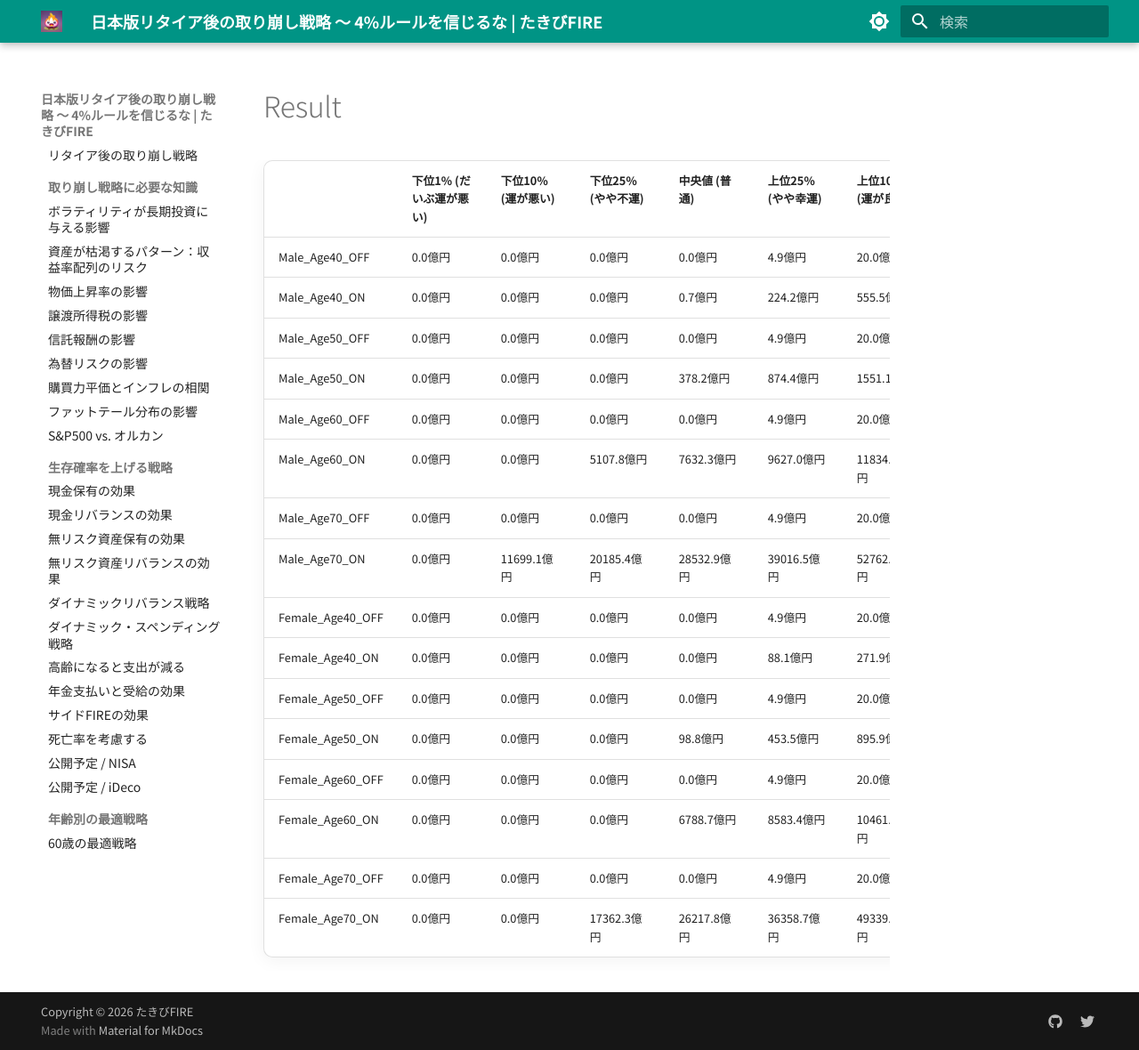
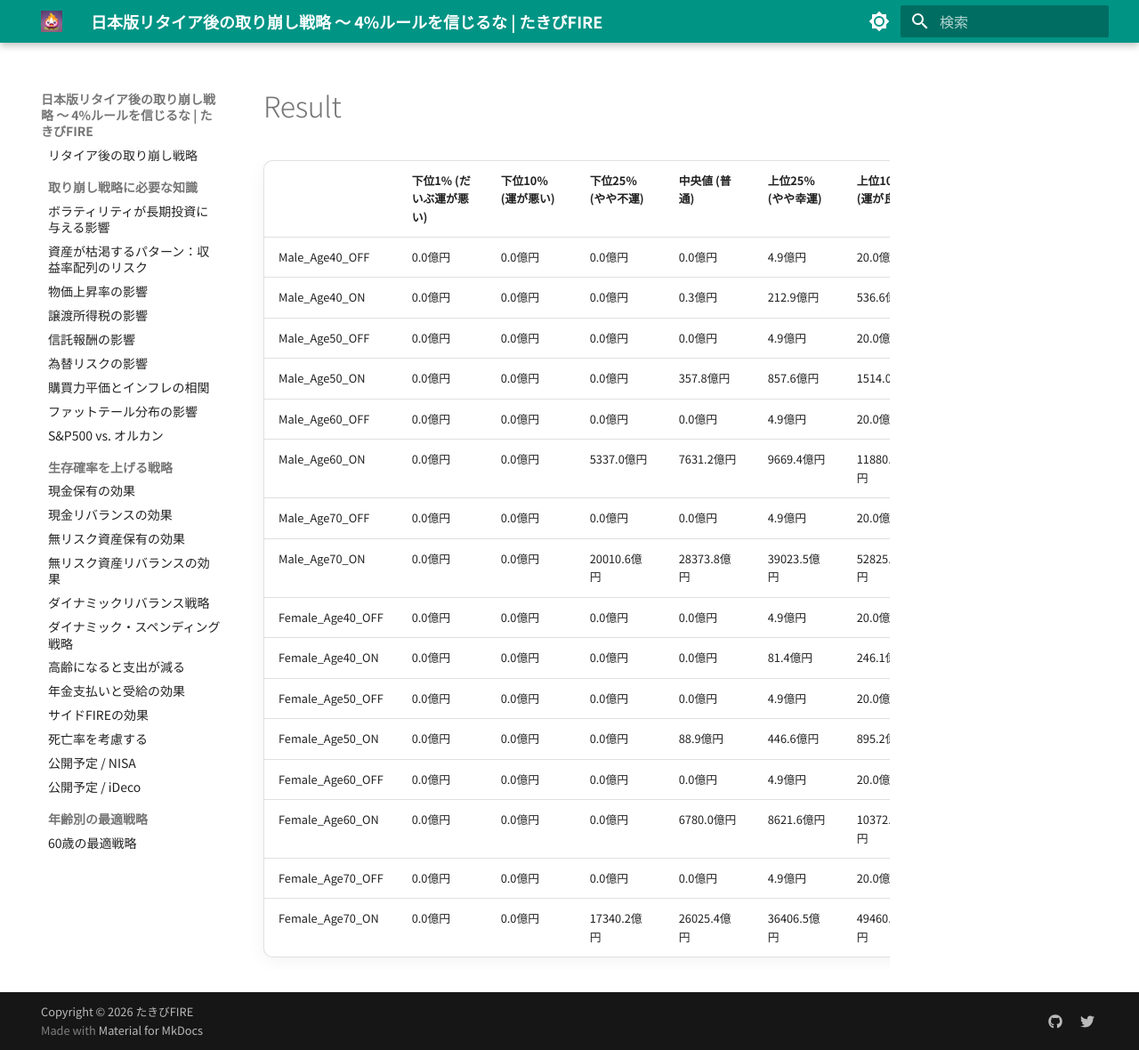
Before and after one commit to TakibiFire/JapaneseTrinityStudy, an MkDocs documentation site: the page built from docs/data/mortality/result.md, in a window 1280 px wide and 1180 px high. Shown: the whole window at 89% size. Built offline with MkDocs 1.6.1 and Material for MkDocs 9.7.7, drawn with Linux system fonts in a browser that asks for light colours.

Commit message:
Update mortality.md with slight regression caused by random values.

```diff
--- a/docs/data/mortality/result.md
+++ b/docs/data/mortality/result.md
@@ -1,18 +1,18 @@
 |                  | 下位1% (だいぶ運が悪い)   | 下位10% (運が悪い)   | 下位25% (やや不運)   | 中央値 (普通)   | 上位25% (やや幸運)   | 上位10% (運が良い)   | 10年破産確率 (%)   | 20年破産確率 (%)   | 30年破産確率 (%)   | 40年破産確率 (%)   | 50年破産確率 (%)   |
 |:-----------------|:-----------------|:---------------|:---------------|:-----------|:---------------|:---------------|:--------------|:--------------|:--------------|:--------------|:--------------|
 | Male_Age40_OFF   | 0.0億円            | 0.0億円          | 0.0億円          | 0.0億円      | 4.9億円          | 20.0億円         | 0.1%          | 13.3%         | 36.7%         | 51.5%         | 59.2%         |
-| Male_Age40_ON    | 0.0億円            | 0.0億円          | 0.0億円          | 0.7億円      | 224.2億円        | 555.5億円        | 0.1%          | 12.7%         | 34.1%         | 45.3%         | 48.9%         |
+| Male_Age40_ON    | 0.0億円            | 0.0億円          | 0.0億円          | 0.3億円      | 212.9億円        | 536.6億円        | 0.1%          | 12.9%         | 34.4%         | 45.7%         | 49.5%         |
 | Male_Age50_OFF   | 0.0億円            | 0.0億円          | 0.0億円          | 0.0億円      | 4.9億円          | 20.0億円         | 0.1%          | 13.3%         | 36.7%         | 51.5%         | 59.2%         |
-| Male_Age50_ON    | 0.0億円            | 0.0億円          | 0.0億円          | 378.2億円    | 874.4億円        | 1551.1億円       | 0.1%          | 12.0%         | 30.4%         | 37.5%         | 38.3%         |
+| Male_Age50_ON    | 0.0億円            | 0.0億円          | 0.0億円          | 357.8億円    | 857.6億円        | 1514.0億円       | 0.1%          | 12.4%         | 30.4%         | 38.0%         | 38.9%         |
 | Male_Age60_OFF   | 0.0億円            | 0.0億円          | 0.0億円          | 0.0億円      | 4.9億円          | 20.0億円         | 0.1%          | 13.3%         | 36.7%         | 51.5%         | 59.2%         |
-| Male_Age60_ON    | 0.0億円            | 0.0億円          | 5107.8億円       | 7632.3億円   | 9627.0億円       | 11834.7億円      | 0.1%          | 10.4%         | 22.3%         | 24.0%         | 24.1%         |
+| Male_Age60_ON    | 0.0億円            | 0.0億円          | 5337.0億円       | 7631.2億円   | 9669.4億円       | 11880.9億円      | 0.1%          | 9.9%          | 21.4%         | 23.3%         | 23.3%         |
 | Male_Age70_OFF   | 0.0億円            | 0.0億円          | 0.0億円          | 0.0億円      | 4.9億円          | 20.0億円         | 0.1%          | 13.3%         | 36.7%         | 51.5%         | 59.2%         |
-| Male_Age70_ON    | 0.0億円            | 11699.1億円      | 20185.4億円      | 28532.9億円  | 39016.5億円      | 52762.8億円      | 0.0%          | 6.0%          | 9.3%          | 9.4%          | 9.4%          |
+| Male_Age70_ON    | 0.0億円            | 0.0億円          | 20010.6億円      | 28373.8億円  | 39023.5億円      | 52825.0億円      | 0.1%          | 6.6%          | 10.1%         | 10.1%         | 10.1%         |
 | Female_Age40_OFF | 0.0億円            | 0.0億円          | 0.0億円          | 0.0億円      | 4.9億円          | 20.0億円         | 0.1%          | 13.3%         | 36.7%         | 51.5%         | 59.2%         |
-| Female_Age40_ON  | 0.0億円            | 0.0億円          | 0.0億円          | 0.0億円      | 88.1億円         | 271.9億円        | 0.1%          | 13.1%         | 35.4%         | 48.4%         | 53.9%         |
+| Female_Age40_ON  | 0.0億円            | 0.0億円          | 0.0億円          | 0.0億円      | 81.4億円         | 246.1億円        | 0.1%          | 13.1%         | 35.5%         | 48.6%         | 54.3%         |
 | Female_Age50_OFF | 0.0億円            | 0.0億円          | 0.0億円          | 0.0億円      | 4.9億円          | 20.0億円         | 0.1%          | 13.3%         | 36.7%         | 51.5%         | 59.2%         |
-| Female_Age50_ON  | 0.0億円            | 0.0億円          | 0.0億円          | 98.8億円     | 453.5億円        | 895.9億円        | 0.1%          | 12.7%         | 33.5%         | 44.2%         | 46.3%         |
+| Female_Age50_ON  | 0.0億円            | 0.0億円          | 0.0億円          | 88.9億円     | 446.6億円        | 895.2億円        | 0.1%          | 12.8%         | 33.9%         | 44.6%         | 47.0%         |
 | Female_Age60_OFF | 0.0億円            | 0.0億円          | 0.0億円          | 0.0億円      | 4.9億円          | 20.0億円         | 0.1%          | 13.3%         | 36.7%         | 51.5%         | 59.2%         |
-| Female_Age60_ON  | 0.0億円            | 0.0億円          | 0.0億円          | 6788.7億円   | 8583.4億円       | 10461.1億円      | 0.1%          | 11.8%         | 28.8%         | 33.0%         | 33.0%         |
+| Female_Age60_ON  | 0.0億円            | 0.0億円          | 0.0億円          | 6780.0億円   | 8621.6億円       | 10372.8億円      | 0.1%          | 12.1%         | 28.6%         | 32.9%         | 33.0%         |
 | Female_Age70_OFF | 0.0億円            | 0.0億円          | 0.0億円          | 0.0億円      | 4.9億円          | 20.0億円         | 0.1%          | 13.3%         | 36.7%         | 51.5%         | 59.2%         |
-| Female_Age70_ON  | 0.0億円            | 0.0億円          | 17362.3億円      | 26217.8億円  | 36358.7億円      | 49339.7億円      | 0.1%          | 9.5%          | 16.3%         | 16.5%         | 16.5%         |
+| Female_Age70_ON  | 0.0億円            | 0.0億円          | 17340.2億円      | 26025.4億円  | 36406.5億円      | 49460.0億円      | 0.1%          | 9.3%          | 16.6%         | 16.7%         | 16.7%         |
```
Also changed, not shown: docs/mortality.md (+5 -0 lines), docs/imgs/mortality/heatmap_combined_age_80.svg, docs/imgs/mortality/heatmap_combined_age_90.svg, docs/imgs/mortality/survival_comparison_female.svg, docs/imgs/mortality/survival_comparison_male.svg.
